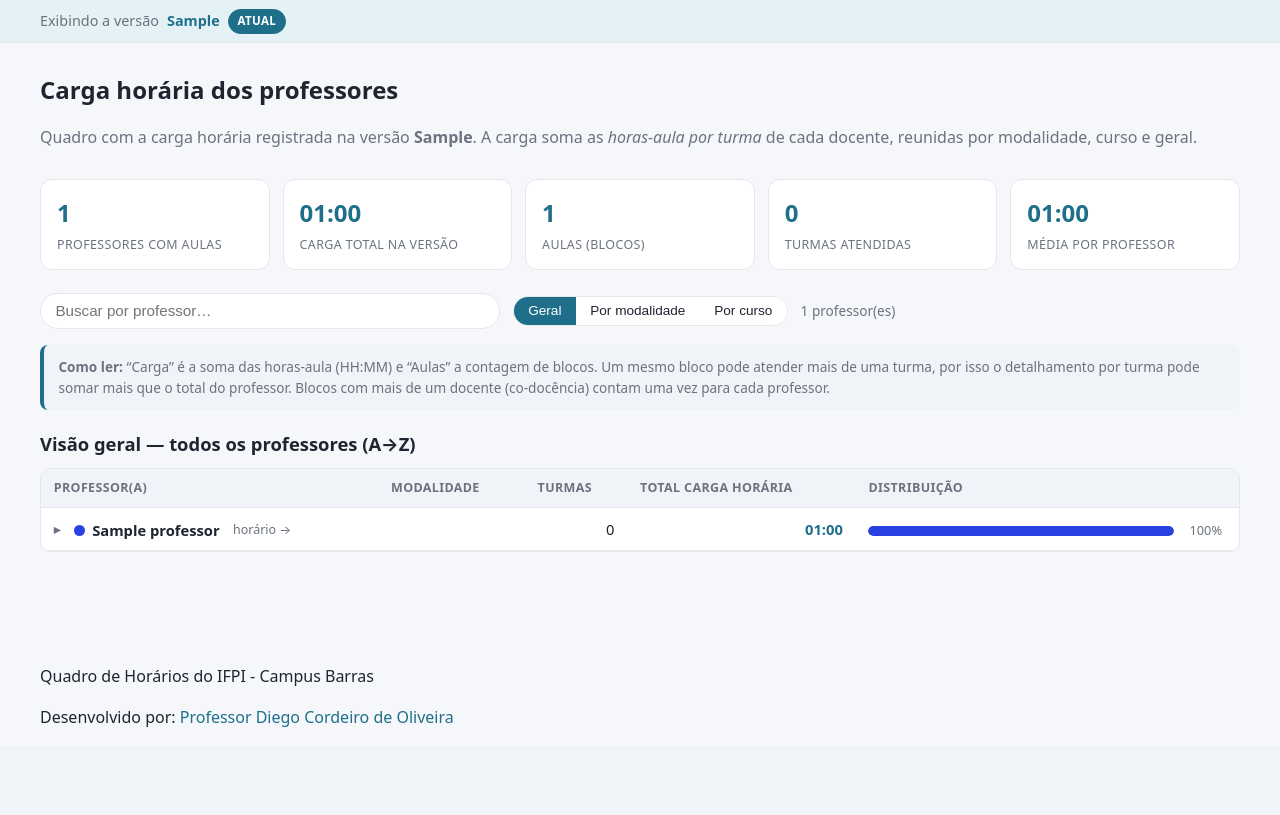
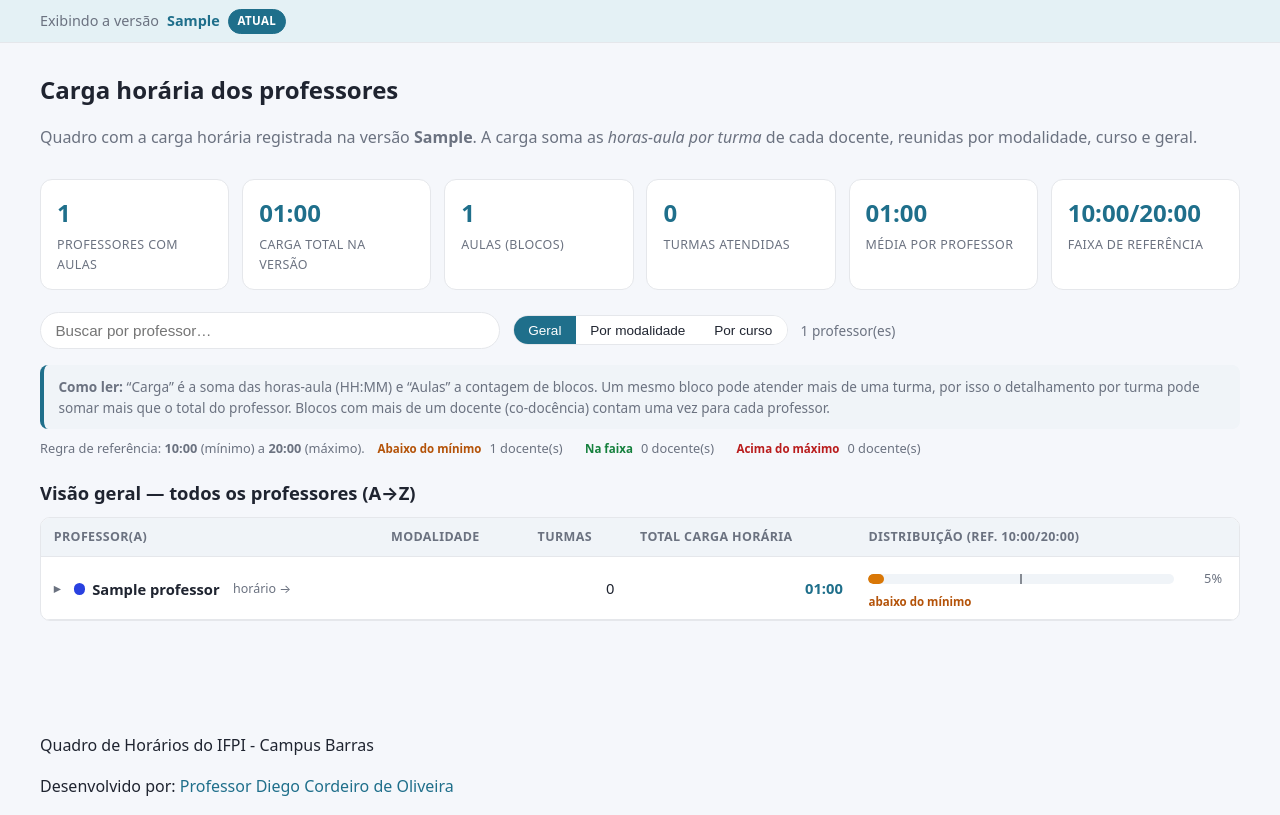
Before and after one commit to diegocordeiro/painel_horarios, a Django app: page /carga-horaria/ in a window 1280 px wide. Shown: the part 76-891 px from the top of the page. Before the commit the page ends 803 px from the top, so only its background shows below. Run offline with Django 5.2, Linux system fonts and the light colour scheme; tables that the repository leaves empty hold one stand-in row (values such as "Sample post"); data that the repository does not hold is empty.

Commit message:
feat: use fixed reference range for workload distribution
Replace dynamic max-based scaling with a configurable fixed range
(min 10h, max 20h) for the "Distribuição" column in the workload
dashboard. The bar is measured against the maximum, with the minimum
marked on the scale, and professors are flagged as below, within, or
above the range. Add settings CARGA_HORARIA_MINIMA_HORAS and
CARGA_HORARIA_MAXIMA_HORAS. Rename "área" to "modalidade" for consistency.

```diff
--- a/config/settings.py
+++ b/config/settings.py
@@ -142,3 +142,8 @@ SITE_URL = os.environ.get("SITE_URL", "").rstrip("/")
 # https://docs.djangoproject.com/en/5.2/ref/settings/#default-auto-field
 
 DEFAULT_AUTO_FIELD = "django.db.models.BigAutoField"
+
+# Faixa de referência da carga horária docente (coluna "Distribuição").
+# A barra é medida contra a MÁXIMA e o MÍNIMO é marcado na régua.
+CARGA_HORARIA_MINIMA_HORAS = int(os.environ.get("CARGA_HORARIA_MINIMA_HORAS", "10"))
+CARGA_HORARIA_MAXIMA_HORAS = int(os.environ.get("CARGA_HORARIA_MAXIMA_HORAS", "20"))
--- a/horarios/carga_horaria.py
+++ b/horarios/carga_horaria.py
@@ -51,6 +51,22 @@ def aula_minutes(aula) -> int:
     return end - start
 
 
+def faixa_referencia():
+    from django.conf import settings
+    lo = int(getattr(settings, "CARGA_HORARIA_MINIMA_HORAS", 10)) * 60
+    hi = int(getattr(settings, "CARGA_HORARIA_MAXIMA_HORAS", 20)) * 60
+    return lo, hi
+
+
+def _status_info(minutos):
+    lo, hi = faixa_referencia()
+    if minutos < lo:
+        return {"status": "abaixo", "status_texto": "abaixo do mínimo"}
+    if minutos > hi:
+        return {"status": "acima", "status_texto": "acima do máximo"}
+    return {"status": "dentro", "status_texto": "na faixa"}
+
+
 def _pct(minutos: int, referencia: int) -> str:
     """Percentual como texto com ponto decimal (ex.: '66.7').
 
@@ -74,6 +90,7 @@ def _linha_professor(prof: dict, bucket: dict, referencia: int) -> dict:
         "total_hhmm": fmt_minutes(bucket["min"]),
         "blocos": bucket["blocos"],
         "pct": _pct(bucket["min"], referencia),
+        **_status_info(bucket["min"]),
     }
 
 
@@ -164,7 +181,8 @@ def build_carga_horaria(aulas) -> dict:
                 bucket["blocos"] += 1
                 areas[modalidade]["prof_ids"].add(professor.id)
 
-    max_min = max((p["total_min"] for p in professores.values()), default=0)
+    min_ref, max_ref = faixa_referencia()
+    max_min = max_ref
 
     lista_professores = []
     for prof in professores.values():
@@ -177,6 +195,7 @@ def build_carga_horaria(aulas) -> dict:
                     "total_hhmm": fmt_minutes(bucket["min"]),
                     "blocos": bucket["blocos"],
                     "pct": _pct(bucket["min"], max_min),
+                    **_status_info(bucket["min"]),
                 }
                 for modalidade, bucket in prof["_areas"].items()
             ),
@@ -193,6 +212,7 @@ def build_carga_horaria(aulas) -> dict:
                     "total_hhmm": fmt_minutes(bucket["min"]),
                     "blocos": bucket["blocos"],
                     "pct": _pct(bucket["min"], max_min),
+                    **_status_info(bucket["min"]),
                 }
                 for bucket in prof["_cursos"].values()
             ),
@@ -211,6 +231,7 @@ def build_carga_horaria(aulas) -> dict:
                     "total_hhmm": fmt_minutes(bucket["min"]),
                     "blocos": bucket["blocos"],
                     "pct": _pct(bucket["min"], max_min),
+                    **_status_info(bucket["min"]),
                 }
                 for bucket in prof["_turmas"].values()
             ),
@@ -225,6 +246,7 @@ def build_carga_horaria(aulas) -> dict:
                 "total_hhmm": fmt_minutes(prof["total_min"]),
                 "blocos": prof["blocos"],
                 "pct": _pct(prof["total_min"], max_min),
+            **_status_info(prof["total_min"]),
                 "areas": lista_areas,
                 "cursos": lista_cursos,
                 "turmas": lista_turmas,
@@ -245,6 +267,7 @@ def build_carga_horaria(aulas) -> dict:
             ),
             "max_min": max_min,
         },
+        "faixa": {"min_min": min_ref, "max_min": max_ref, "min_hhmm": fmt_minutes(min_ref), "max_hhmm": fmt_minutes(max_ref), "min_pct": _pct(min_ref, max_ref), "abaixo": sum(1 for x in lista_professores if x["status"] == "abaixo"), "dentro": sum(1 for x in lista_professores if x["status"] == "dentro"), "acima": sum(1 for x in lista_professores if x["status"] == "acima")},
         "professores": lista_professores,
         "areas": _agrupa_areas(areas, professores),
         "cursos": _agrupa_cursos(cursos, professores),
@@ -253,7 +276,7 @@ def build_carga_horaria(aulas) -> dict:
 
 def _agrupa_areas(areas: dict, professores: dict) -> list[dict]:
     """Consolida os grupos por área (tipo de curso), com seus professores."""
-    referencia = max((info["min"] for info in areas.values()), default=0)
+    referencia = faixa_referencia()[1]
     saida = []
     for nome, info in areas.items():
         linhas = [
@@ -279,7 +302,7 @@ def _agrupa_areas(areas: dict, professores: dict) -> list[dict]:
 
 def _agrupa_cursos(cursos: dict, professores: dict) -> list[dict]:
     """Consolida os grupos por curso, com seus professores."""
-    referencia = max((info["min"] for info in cursos.values()), default=0)
+    referencia = faixa_referencia()[1]
     saida = []
     for curso_id, info in cursos.items():
         curso = info["obj"]
--- a/horarios/templates/horarios/carga_horaria.html
+++ b/horarios/templates/horarios/carga_horaria.html
@@ -36,6 +36,10 @@
         <span class="carga-kpi-value">{{ geral.media_hhmm }}</span>
         <span class="carga-kpi-label">média por professor</span>
       </div>
+      <div class="carga-kpi carga-kpi-faixa">
+        <span class="carga-kpi-value">{{ faixa.min_hhmm }}/{{ faixa.max_hhmm }}</span>
+        <span class="carga-kpi-label">faixa de referência</span>
+      </div>
     </section>
 
     <div class="carga-toolbar">
@@ -58,6 +62,16 @@
       mais de um docente (co-docência) contam uma vez para cada professor.
     </p>
 
+    <div class="carga-legend">
+      <span class="carga-legend-ref">Regra de referência: <strong>{{ faixa.min_hhmm }}</strong> (mínimo) a <strong>{{ faixa.max_hhmm }}</strong> (máximo).</span>
+      <span class="carga-status carga-status-abaixo">Abaixo do mínimo</span>
+      <span class="carga-legend-count">{{ faixa.abaixo }} docente(s)</span>
+      <span class="carga-status carga-status-dentro">Na faixa</span>
+      <span class="carga-legend-count">{{ faixa.dentro }} docente(s)</span>
+      <span class="carga-status carga-status-acima">Acima do máximo</span>
+      <span class="carga-legend-count">{{ faixa.acima }} docente(s)</span>
+    </div>
+
     <!-- ======================= GERAL ======================= -->
     <section class="carga-view" data-view="geral">
       <h2 class="carga-view-title">Visão geral — todos os professores (A→Z)</h2>
@@ -69,7 +83,7 @@
               <th>Modalidade</th>
               <th class="carga-col-num">Turmas</th>
               <th class="carga-col-num">Total Carga Horária</th>
-              <th class="carga-col-bar">Distribuição</th>
+              <th class="carga-col-bar">Distribuição (ref. {{ faixa.min_hhmm }}/{{ faixa.max_hhmm }})</th>
             </tr>
           </thead>
           {% for prof in professores %}
@@ -90,8 +104,8 @@
               <td class="carga-col-num">{{ prof.turmas|length }}</td>
               <td class="carga-col-num carga-total">{{ prof.total_hhmm }}</td>
               <td class="carga-col-bar">
-                <span class="carga-bar"><span class="carga-bar-fill" style="width: {{ prof.pct }}%; background: {{ prof.color }}"></span></span>
-                <span class="carga-pct">{{ prof.pct }}%</span>
+                <span class="carga-bar carga-bar-{{ prof.status }}" title="Mínimo {{ faixa.min_hhmm }} / Máximo {{ faixa.max_hhmm }}"><span class="carga-bar-fill" style="width: {{ prof.pct }}%"></span><span class="carga-bar-marker" style="left: {{ faixa.min_pct }}%"></span></span>
+                <span class="carga-pct carga-pct-{{ prof.status }}">{{ prof.pct }}%</span><span class="carga-status carga-status-{{ prof.status }}">{{ prof.status_texto }}</span>
               </td>
             </tr>
             <tr class="carga-detail hidden">
@@ -161,8 +175,8 @@
                 </td>
                 <td class="carga-col-num carga-total">{{ prof.total_hhmm }}</td>
                 <td class="carga-col-bar">
-                  <span class="carga-bar"><span class="carga-bar-fill" style="width: {{ prof.pct }}%; background: {{ prof.color }}"></span></span>
-                  <span class="carga-pct">{{ prof.pct }}%</span>
+                  <span class="carga-bar carga-bar-{{ prof.status }}" title="Mínimo {{ faixa.min_hhmm }} / Máximo {{ faixa.max_hhmm }}"><span class="carga-bar-fill" style="width: {{ prof.pct }}%"></span><span class="carga-bar-marker" style="left: {{ faixa.min_pct }}%"></span></span>
+                  <span class="carga-pct carga-pct-{{ prof.status }}">{{ prof.pct }}%</span><span class="carga-status carga-status-{{ prof.status }}">{{ prof.status_texto }}</span>
                 </td>
               </tr>
             </tbody>
@@ -203,8 +217,8 @@
                 </td>
                 <td class="carga-col-num carga-total">{{ prof.total_hhmm }}</td>
                 <td class="carga-col-bar">
-                  <span class="carga-bar"><span class="carga-bar-fill" style="width: {{ prof.pct }}%; background: {{ prof.color }}"></span></span>
-                  <span class="carga-pct">{{ prof.pct }}%</span>
+                  <span class="carga-bar carga-bar-{{ prof.status }}" title="Mínimo {{ faixa.min_hhmm }} / Máximo {{ faixa.max_hhmm }}"><span class="carga-bar-fill" style="width: {{ prof.pct }}%"></span><span class="carga-bar-marker" style="left: {{ faixa.min_pct }}%"></span></span>
+                  <span class="carga-pct carga-pct-{{ prof.status }}">{{ prof.pct }}%</span><span class="carga-status carga-status-{{ prof.status }}">{{ prof.status_texto }}</span>
                 </td>
               </tr>
             </tbody>
--- a/static/css/main.css
+++ b/static/css/main.css
@@ -1181,6 +1181,7 @@ blockquote {
 }
 
 .carga-bar {
+  position: relative;
   display: inline-block;
   vertical-align: middle;
   width: calc(100% - 52px);
@@ -1194,7 +1195,51 @@ blockquote {
   display: block;
   height: 100%;
   border-radius: 999px;
+  background: var(--primary);
 }
+
+.carga-bar-marker {
+  position: absolute;
+  top: 0;
+  bottom: 0;
+  width: 2px;
+  margin-left: -1px;
+  background: var(--text);
+  opacity: .5;
+}
+
+.carga-bar-abaixo .carga-bar-fill { background: #d97706; }
+.carga-bar-dentro .carga-bar-fill { background: #16a34a; }
+.carga-bar-acima .carga-bar-fill { background: #dc2626; }
+
+.carga-status {
+  display: block;
+  margin-top: .25rem;
+  font-size: .72rem;
+  font-weight: 600;
+}
+
+.carga-status-abaixo, .carga-pct-abaixo { color: #b45309; }
+.carga-status-dentro, .carga-pct-dentro { color: #15803d; }
+.carga-status-acima, .carga-pct-acima { color: #b91c1c; }
+
+.carga-legend {
+  display: flex;
+  align-items: center;
+  gap: .5rem;
+  flex-wrap: wrap;
+  margin: -.4rem 0 1.1rem;
+  font-size: .8rem;
+  color: var(--muted);
+}
+
+.carga-legend .carga-status {
+  display: inline-block;
+  margin: 0;
+}
+
+.carga-legend-ref { margin-right: .3rem; }
+.carga-legend-count { margin-right: .9rem; }
 
 
 .carga-pct {
@@ -1329,4 +1374,8 @@ blockquote {
   .carga-bar {
     width: 100%;
   }
+
+  .carga-status {
+    font-size: .7rem;
+  }
 }
```
Also changed, not shown: horarios/tests.py (+35 -2 lines), README.md.
